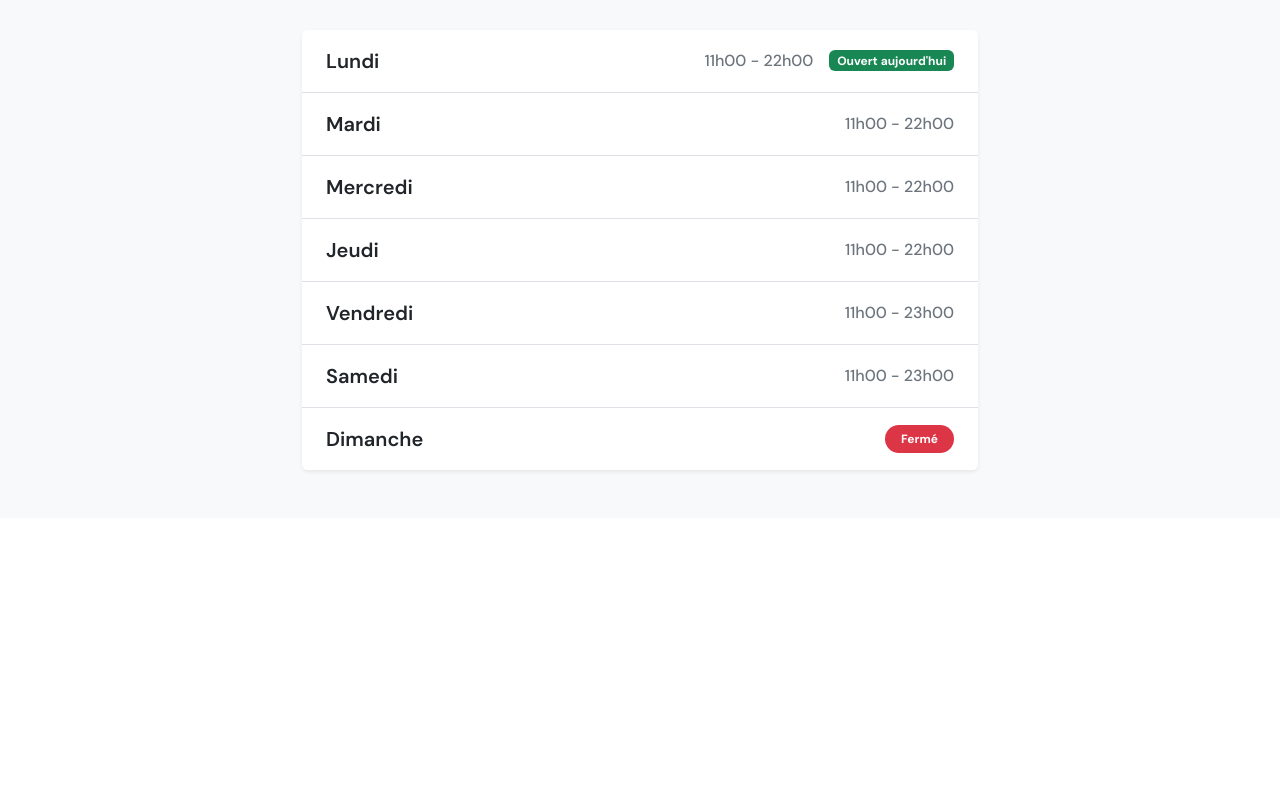
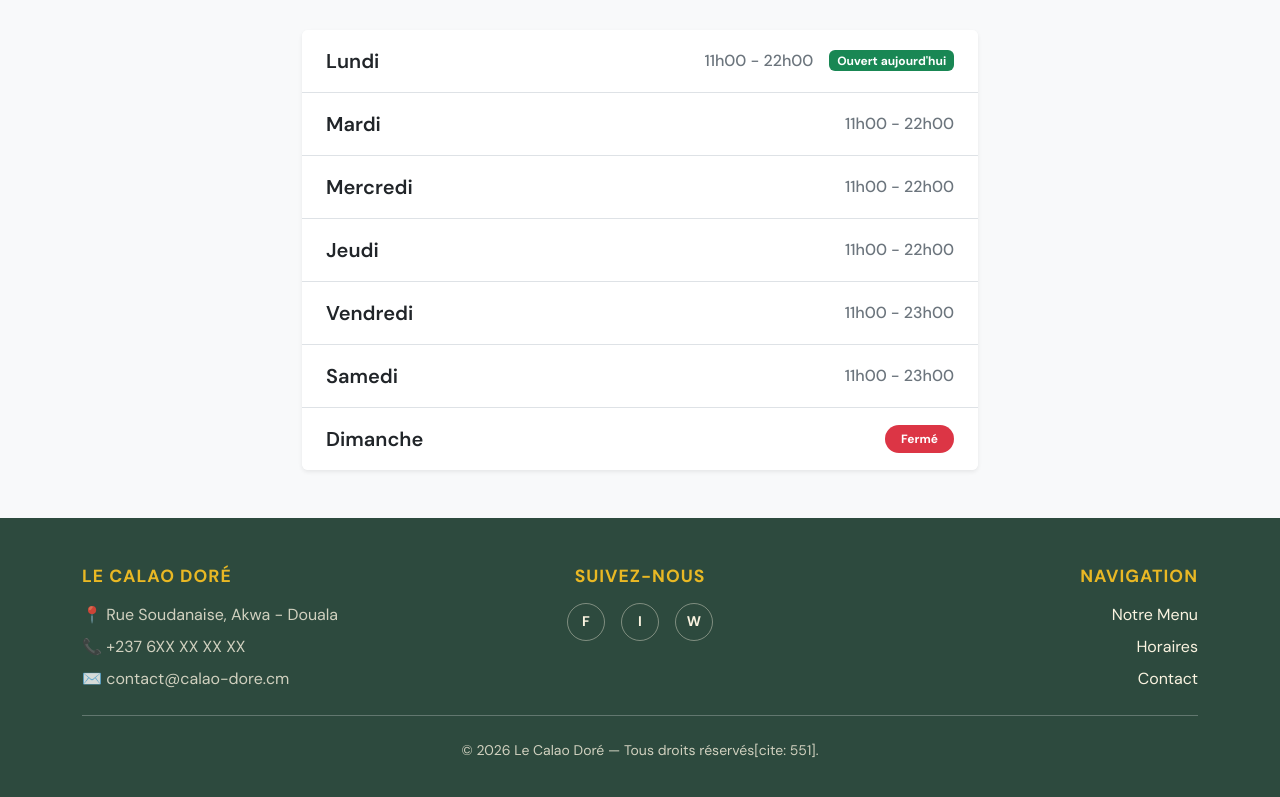
Before and after one commit to EmmanuelSeujip/le-calao-dore, an Angular app: page / in a window 1280 px wide. Shown: the part 2538-3335 px from the top of the page. Before the commit the page ends 3056 px from the top, so only its background shows below. Built offline with nearby package versions, Linux system fonts and the light colour scheme.

Commit message:
feat(footer):footer avec 3 section

```diff
--- a/src/app/app.html
+++ b/src/app/app.html
@@ -6,4 +6,5 @@
     <app-menu/>
     <app-temoignage/>
     <app-horaire-component/>
+    <app-footer/>
 </section>
--- a/src/app/app.ts
+++ b/src/app/app.ts
@@ -5,10 +5,11 @@ import { Hero } from "./hero/hero";
 import { Menu } from "./menu/menu";
 import { Temoignage } from "./temoignage/temoignage";
 import { HoraireComponent } from "./horaire-component/horaire-component";
+import { Footer } from "./footer/footer";
 
 @Component({
   selector: 'app-root',
-  imports: [RouterOutlet, AppHeader, Hero, Menu, Temoignage, HoraireComponent],
+  imports: [RouterOutlet, AppHeader, Hero, Menu, Temoignage, HoraireComponent, Footer],
   templateUrl: './app.html',
   styleUrl: './app.css'
 })
--- /dev/null
+++ b/src/app/footer/footer.css
@@ -0,0 +1,48 @@
+/* Background Vert Foncé Impératif de la charte du Calao */
+.footer {
+  background-color: #2D4A3E !important;
+}
+
+/* Titres de colonnes en couleur Or tropical */
+.footer-title {
+  color: #E9B824;
+  font-size: 1.1rem;
+  letter-spacing: 1px;
+}
+
+/* Liens du menu de navigation */
+.footer-link {
+  color: #FAF3E0; /* Couleur Crème */
+  text-decoration: none;
+  transition: color 0.2s ease, padding-left 0.2s ease;
+}
+
+.footer-link:hover {
+  color: #E9B824; /* Passe à l'Or au survol */
+  padding-left: 4px;
+}
+
+/* Liens des réseaux sociaux */
+.social-icon {
+  width: 38px;
+  height: 38px;
+  display: inline-flex;
+  align-items: center;
+  justify-content: center;
+  font-weight: bold;
+  border-color: rgba(250, 243, 224, 0.4);
+  color: #FAF3E0;
+  transition: all 0.2s ease;
+}
+
+.social-icon:hover {
+  background-color: #E9B824;
+  border-color: #E9B824;
+  color: #2D4A3E;
+  transform: scale(1.1);
+}
+
+/* Texte adouci pour les paragraphes informatifs */
+.text-light-muted {
+  color: rgba(250, 243, 224, 0.8) !important;
+}
--- /dev/null
+++ b/src/app/footer/footer.html
@@ -0,0 +1,40 @@
+<footer class="footer py-5 text-white">
+  <div class="container">
+    <div class="row g-4">
+
+      <div class="col-12 col-md-4">
+        <h5 class="fw-bold text-uppercase footer-title mb-3">Le Calao Doré</h5>
+        <p class="mb-2 text-light-muted">📍 Rue Soudanaise, Akwa - Douala</p>
+        <p class="mb-2 text-light-muted">📞 +237 6XX XX XX XX</p>
+        <p class="mb-0 text-light-muted">✉️ contact&#64;calao-dore.cm</p>
+      </div>
+
+      <div class="col-12 col-md-4 text-md-center">
+        <h5 class="fw-bold text-uppercase footer-title mb-3">Suivez-nous</h5>
+        <div class="d-flex justify-content-md-center gap-3 socials-links">
+          <a href="#" class="btn btn-outline-light btn-sm rounded-circle social-icon" title="Facebook">F</a>
+          <a href="#" class="btn btn-outline-light btn-sm rounded-circle social-icon" title="Instagram">I</a>
+          <a href="#" class="btn btn-outline-light btn-sm rounded-circle social-icon" title="WhatsApp">W</a>
+        </div>
+      </div>
+
+      <div class="col-12 col-md-4 text-md-end">
+        <h5 class="fw-bold text-uppercase footer-title mb-3">Navigation</h5>
+        <ul class="list-unstyled mb-0">
+          <li class="mb-2"><a href="#menu" class="footer-link">Notre Menu</a></li>
+          <li class="mb-2"><a href="#horaires" class="footer-link">Horaires</a></li>
+          <li><a href="#contact" class="footer-link">Contact</a></li>
+        </ul>
+      </div>
+
+    </div>
+
+    <hr class="my-4 opacity-25 bg-light">
+
+    <div class="text-center">
+      <p class="mb-0 text-light-muted small">
+        &copy; {{ currentYear }} Le Calao Doré &mdash; Tous droits réservés[cite: 551].
+      </p>
+    </div>
+  </div>
+</footer>
--- /dev/null
+++ b/src/app/footer/footer.ts
@@ -0,0 +1,11 @@
+import { Component } from '@angular/core';
+
+@Component({
+  selector: 'app-footer',
+  imports: [],
+  templateUrl: './footer.html',
+  styleUrl: './footer.css',
+})
+export class Footer {
+  currentYear: number = new Date().getFullYear();
+}
```
Also changed, not shown: 1 other file (tests, documents, lock files or other folders).
